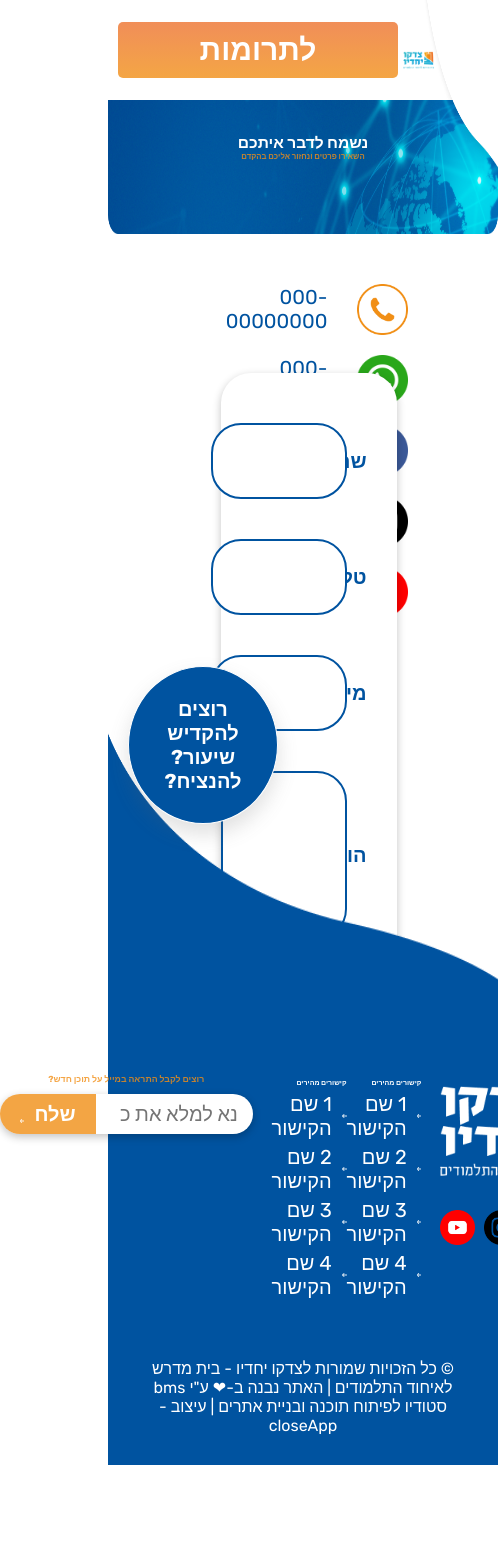
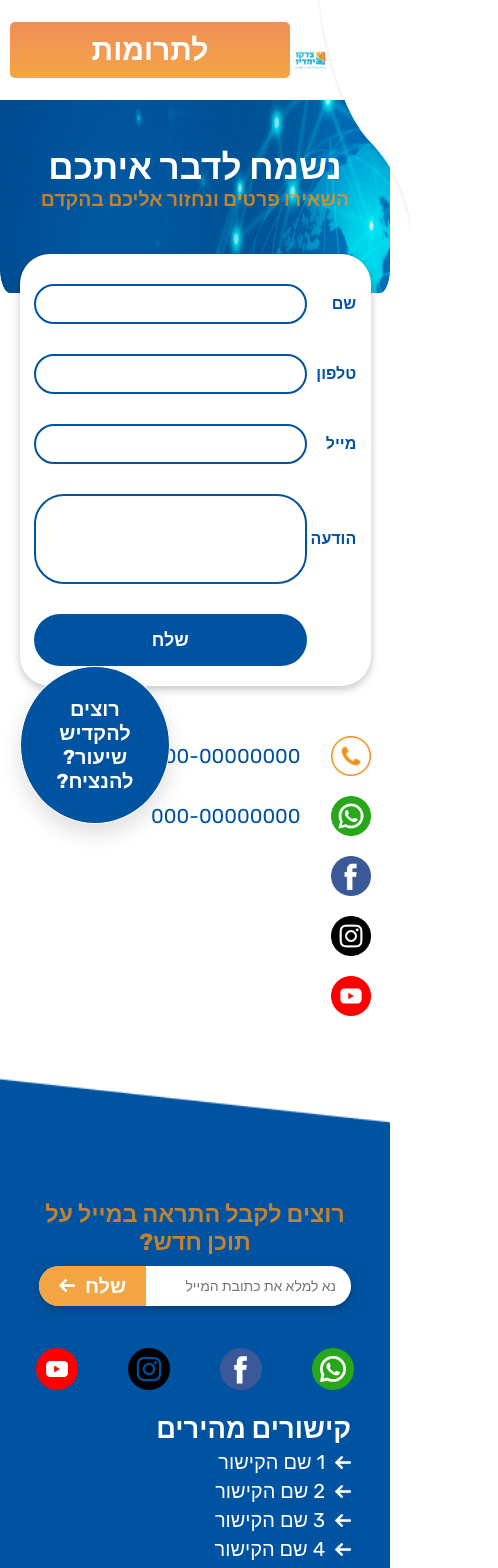
Before and after one commit to yesmalotmedia/mizug-talmudim, a React (Create React App) app: page /Contact in a window 390 px wide. Shown: the top 1568 px of the page, 498 px wide, since content can reach past the window. Before the commit the page ends 1465 px from the top, so only its background shows below. Built offline with nearby package versions, Linux system fonts and the light colour scheme.

Commit message:
adding Responsive to contact page and  all footer elements

```diff
--- a/src/App.js
+++ b/src/App.js
@@ -30,7 +30,7 @@ function App() {
   // getDatabase();
 
   useEffect(() => {
-    setIsMobile(window.innerWidth < 840);
+    setIsMobile(window.innerWidth < 1200);
   }, []);
   return (
     <AppContext.Provider
--- a/src/components/elements/HeroSection.js
+++ b/src/components/elements/HeroSection.js
@@ -5,7 +5,7 @@ import Subscribe from "./Subscribe";
 
 const HeroSection = ({backgroundImage, title, subTitle, titleColor, btnTitle, isButton, isSubscribe , height, marginTop}) => {
   // Context
-  const { colors, bgColors } = useContext(AppContext);
+  const { colors, bgColors, isMobile } = useContext(AppContext);
 
   // Styles
   const styles = {
@@ -26,13 +26,13 @@ const HeroSection = ({backgroundImage, title, subTitle, titleColor, btnTitle, is
     },
     title: {
       fontWeight: 600,
-      fontSize: "4vw",
+      fontSize: isMobile? "9vmin" :"4vw",
       textAlign: "center",
       color: titleColor,
     },
     subTitle: {
       fontWeight: 600,
-      fontSize: "2vw",
+      fontSize: isMobile? '5vmin':"2vw",
       textAlign: "center",
       color: colors.orange,
     },
--- a/src/components/elements/Subscribe.js
+++ b/src/components/elements/Subscribe.js
@@ -2,7 +2,7 @@ import React, { useState, useContext } from "react";
 import { AppContext } from "../../App";
 
 export default function Subscribe() {
-  const { colors } = useContext(AppContext);
+  const { colors, isMobile } = useContext(AppContext);
   const [isHovered, setIsHovered] = useState(false);
 
   const styles = {
@@ -13,10 +13,10 @@ export default function Subscribe() {
     input: {
       outline: "none",
       border: "none",
-      height: "40px",
-      width: "30vmax",
-      padding: "15px 15px 15px 120px",
-      fontSize: 20,
+      height: isMobile? '4vmax':"3vmax",
+      width: isMobile? '80vmin':"30vmax",
+      padding: isMobile ? "20px 15px 20px 105px": "15px 15px 15px 120px",
+      fontSize: isMobile? '3.6vmin': 20,
       fontWeight: 500,
       borderRadius: 30,
       boxShadow: "rgba(0, 0, 0, 0.24) 0px 3px 8px",
@@ -38,10 +38,10 @@ export default function Subscribe() {
       cursor: "pointer",
     },
     arrow: {
-      height: "1vw",
+      height: isMobile? "13px":"1vw",
       marginRight: "10px",
       position: "relative",
-      top: 2,
+      top: isMobile ? -1: 4,
     },
   };
 
--- a/src/components/footer/Footer.js
+++ b/src/components/footer/Footer.js
@@ -7,25 +7,28 @@ import FooterMenuData from "./FooterMenuData";
 import Subscribe from "../elements/Subscribe";
 
 const Footer = () => {
-  const { colors } = useContext(AppContext);
+  const { colors, isMobile } = useContext(AppContext);
   //styles
   const styles = {
     container: {
       minWidth: "100%",
-      backgroundImage: 'url("/footerImages/Union.png")',
+      backgroundImage: isMobile
+        ? 'url("/mobileFooterImg.png")'
+        : 'url("/footerImages/Union.png")',
       backgroundSize: "100% 100%",
       color: colors.white,
       zIndex: 200,
       position: "relative",
     },
     footerItemWrapper: {
-      paddingTop: "50vh",
+      paddingTop: isMobile ? "20vh" : "50vh",
       maxWidth: "80%",
       display: "flex",
       justifyContent: "center",
       gap: "6%",
       marginInline: "auto",
       position: "relative",
+      flexDirection: isMobile ? "column-reverse" : "",
     },
     footerMenuWrapper: {
       display: "flex",
@@ -44,27 +47,42 @@ const Footer = () => {
       textAlign: "center",
       position: "relative",
       top: -4,
+      width: isMobile ? "100%" : "",
     },
     icon: {
       position: "relative",
       top: 8,
     },
-    text:{
+    text: {
       paddingBottom: 10,
-    }
+      fontSize: isMobile ? "6vmin" : "",
+    },
   };
 
   return (
     <div style={styles.container}>
       <div style={styles.footerItemWrapper}>
-        <div style={styles.icon}>
-          <LogoAndSocialIcon />
-        </div>
+        {!isMobile && (
+          <div style={styles.icon}>
+            <LogoAndSocialIcon />
+          </div>
+        )}
 
         <div style={styles.footerMenuWrapper}>
-          <FooterMenu data={FooterMenuData} />
-          <FooterMenu data={FooterMenuData} />
+          {isMobile ? (
+            <FooterMenu data={FooterMenuData} />
+          ) : (
+            <>
+              <FooterMenu data={FooterMenuData} />
+              <FooterMenu data={FooterMenuData} />
+            </>
+          )}
         </div>
+        {isMobile && (
+          <div style={styles.icon}>
+            <LogoAndSocialIcon />
+          </div>
+        )}
         <div style={styles.subscribe}>
           <h2 style={styles.text}>רוצים לקבל התראה במייל על תוכן חדש? </h2>
           <Subscribe />
--- a/src/components/footer/FooterMenu.js
+++ b/src/components/footer/FooterMenu.js
@@ -1,10 +1,14 @@
+import { useContext } from "react";
+import { AppContext } from "../../App";
+
 export default function FooterMenu({ data }) {
+  const { isMobile } = useContext(AppContext);
   const styles = {
     menuColumn: {
       minWidth: "16%",
     },
     arrow: {
-height: '1vw',
+      height: isMobile? "13px": "1vw",
       marginLeft: "10px",
     },
     footerMenu: {
@@ -19,7 +23,7 @@ height: '1vw',
       cursor: "pointer",
     },
     MenuTitle: {
-      fontSize: "1.8vw",
+      fontSize: isMobile ? "7vmin" : "1.8vw",
     },
   };
   return (
--- a/src/components/footer/LogoAndSocialIcon.js
+++ b/src/components/footer/LogoAndSocialIcon.js
@@ -1,6 +1,10 @@
+import { useContext } from "react";
 import SocialIconData from "./SocialIconData";
+import { AppContext } from "../../App";
 
 export default function LogoAndSocialIcon() {
+  const { colors, isMobile } = useContext(AppContext);
+
   const styles = {
     logoWhite: {
       maxHeight: 90,
@@ -9,22 +13,35 @@ export default function LogoAndSocialIcon() {
     socialLogoWrapper: {
       display: "flex",
       alignItems: "center",
-      justifyContent: "space-between",
+      justifyContent: "center",
+      gap: isMobile ? 30 : 9,
     },
     socialLogoImage: {
-      maxHeight: "35px",
-      maxWidth: "35px",
-      cursor: 'pointer',
-
+      height: isMobile ? '5vmax':"35px",
+      width: isMobile ? '5vmax':"35px",
+      cursor: "pointer",
+      margin: isMobile ? '30px 10px' : ''
     },
   };
   return (
     <>
       <div style={styles.footerColumn}>
-        <img style={styles.logoWhite} src="/footerImages/logo-white.png" alt="Logo"></img>
+        {!isMobile && (
+          <img
+            style={styles.logoWhite}
+            src="/footerImages/logo-white.png"
+            alt="Logo"
+          ></img>
+        )}
+
         <div style={styles.socialLogoWrapper}>
           {SocialIconData.map((item, index) => (
-            <img key={index} style={styles.socialLogoImage} src={item.image} alt={item.alt}></img>
+            <img
+              key={index}
+              style={styles.socialLogoImage}
+              src={item.image}
+              alt={item.alt}
+            ></img>
           ))}
         </div>
       </div>
--- a/src/pages/contact/Contact.js
+++ b/src/pages/contact/Contact.js
@@ -5,39 +5,40 @@ import Socials from "./Socials";
 import Form from "./Form";
 
 export default function Contact() {
-  const { colors ,isMobile} = useContext(AppContext);
+  const { colors, isMobile } = useContext(AppContext);
 
   const styles = {
     container: {
-      marginBottom: "10%",
+      display: "flex",
+      flexDirection: isMobile ?  'column-reverse':'',
+      alignItems: 'center',
+
     },
 
     socialContainer: {
-      width: "25vw",
-      margin: "50px 90px 0 0",
+      width: isMobile ? '90vmin': "22vw",
+      margin: isMobile ? "50px 0 0 0": "50px 60px 0 0",
     },
-    formContainer:{
-     position: 'absolute',
-     top:'-7vmin',
-    }
+    formContainer: {
+      marginTop: "-10vmin",
+    },
   };
   return (
     <>
+      <HeroSection
+        backgroundImage={"contactHero.png"}
+        title={"נשמח לדבר איתכם"}
+        subTitle={" השאירו פרטים ונחזור אליכם בהקדם "}
+        titleColor={colors.white}
+        height={isMobile ? "75vmin": "60vmin"}
+        marginTop={isMobile ? 95:90}
+      />
       <div style={styles.container}>
-        <HeroSection
-          backgroundImage={"contactHero.png"}
-          title={"נשמח לדבר איתכם"}
-          subTitle={" השאירו פרטים ונחזור אליכם בהקדם "}
-          titleColor={colors.white}
-          height={"60vmin"}
-          marginTop={90}
-        />
+        <div style={styles.socialContainer}>
+          <Socials />
+        </div>
         <div style={styles.formContainer}>
           <Form />
-        </div>
-
-        <div style={styles.socialContainer}>
-          <Socials />
         </div>
       </div>
     </>
--- a/src/pages/contact/Form.js
+++ b/src/pages/contact/Form.js
@@ -2,57 +2,57 @@ import React, { useContext } from "react";
 import { AppContext } from "../../App";
 
 export default function Form() {
-  const { colors } = useContext(AppContext);
+  const { colors, isMobile} = useContext(AppContext);
 
   const styles = {
     form: {
-      width: "45vw",
+      width: isMobile ? "90vmin": "45vw",
       boxShadow: "rgba(0, 0, 0, 0.24) 0px 3px 8px",
-      position: "absolute",
-      right: "26vw",
-      top: 400,
       background: colors.white,
       borderRadius: 30,
-      paddingTop: 30,
+
     },
     inputWrapper: {
-      padding: "20px 30px 20px 0",
       display: "flex",
       alignItems: "center",
+      paddingTop: 30,
+      justifyContent: 'center',
+      gap: isMobile ? '30px':'',
     },
     label: {
       fontWeight: 600,
       width: "5vw",
-      fontSize: 20,
+      fontSize:isMobile ?  16: 20,
       color: colors.darkBlue,
+
     },
     input: {
       outline: "none",
       border: `2px solid ${colors.darkBlue}`,
-      width: "35vw",
-      height: "9vh",
+      width: isMobile? '70vmin' :"35vw",
+      height: isMobile?'40px' : "9vh",
       borderRadius: 30,
       fontWeight: 500,
-      fontSize: 20,
+      fontSize: isMobile? 17: 20,
       paddingRight: 20,
       resize: "none",
     },
     message: {
       outline: "none",
       border: `2px solid ${colors.darkBlue}`,
-      width: "35vw",
-      height: "20vh",
+      width: isMobile ? "70vmin": "35vw",
+      height: "90px",
       borderRadius: 30,
       fontWeight: 300,
       fontSize: 18,
-      padding: "10px 10px 0 10px",
+      padding: "10px 20px 0 10px",
       resize: "none",
       overflow: "hidden",
     },
     btn: {
       outline: "none",
       background: colors.darkBlue,
-      width: "35vw",
+      width: isMobile ? "70vmin": "35vw",
       padding: "15px 0",
       borderRadius: 30,
       fontWeight: 600,
@@ -60,12 +60,10 @@ export default function Form() {
       textAlign: "center",
       marginBottom: 20,
       cursor: "pointer",
-
       color: colors.white,
     },
   };
   return (
-    <>
     <div style={styles.form}>
       <div style={styles.inputWrapper}>
         <label style={styles.label}> שם </label>
@@ -88,6 +86,5 @@ export default function Form() {
         <botton style={styles.btn}> שלח </botton>
       </div>
     </div>
-    </>
   );
 }
--- a/src/pages/contact/Socials.js
+++ b/src/pages/contact/Socials.js
@@ -1,7 +1,7 @@
 import React, { useContext } from "react";
 import { AppContext } from "../../App";
 export default function Socials() {
-    const { colors } = useContext(AppContext);
+    const { colors, isMobile } = useContext(AppContext);
   const styles = {
 
 
@@ -11,7 +11,7 @@ export default function Socials() {
         marginBottom: 20,
     },
     img: {
-        height: "6vh",
+        height: isMobile? "40px":"35px",
       },
       label:{
         paddingRight: 30,
```
Also changed, not shown: src/components/header/Header.js (+6 -3 lines), public/mobileFooterImg.png (added). Lines whose indentation alone changed are shown as unchanged.
